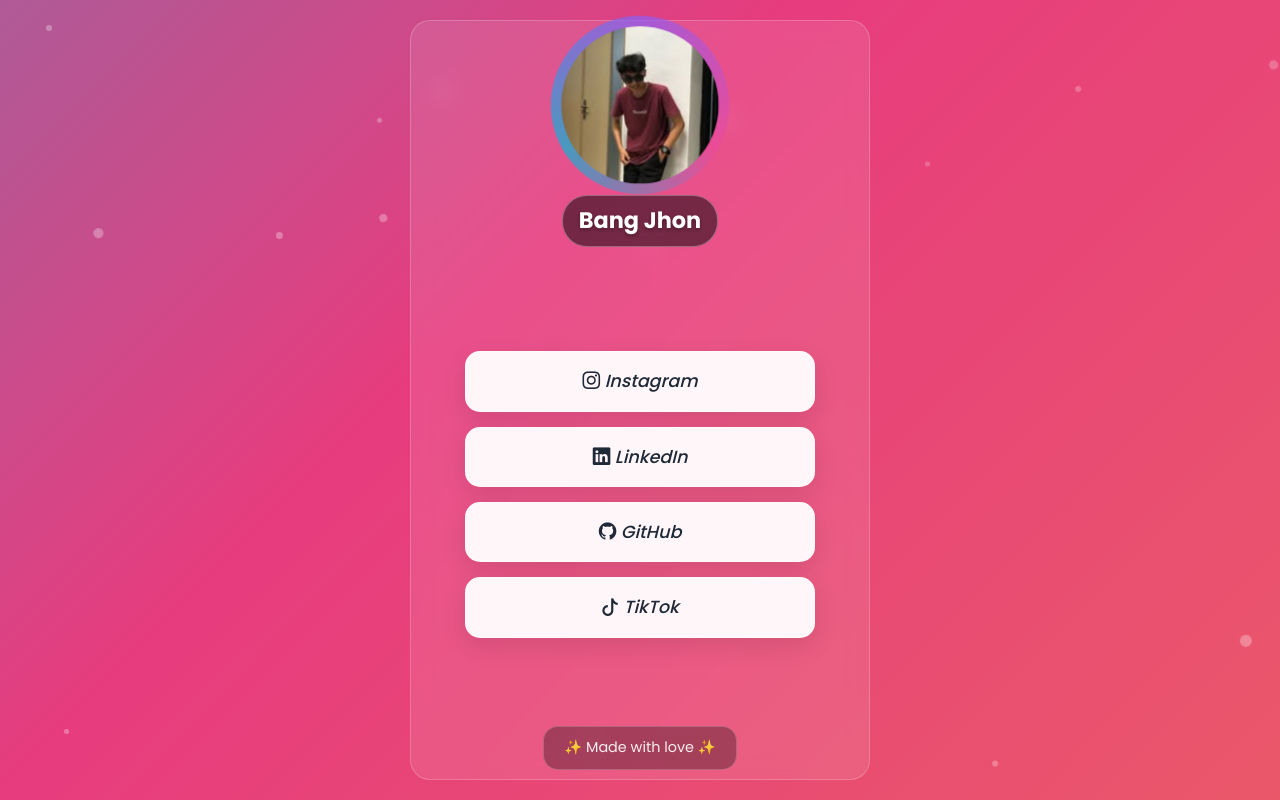
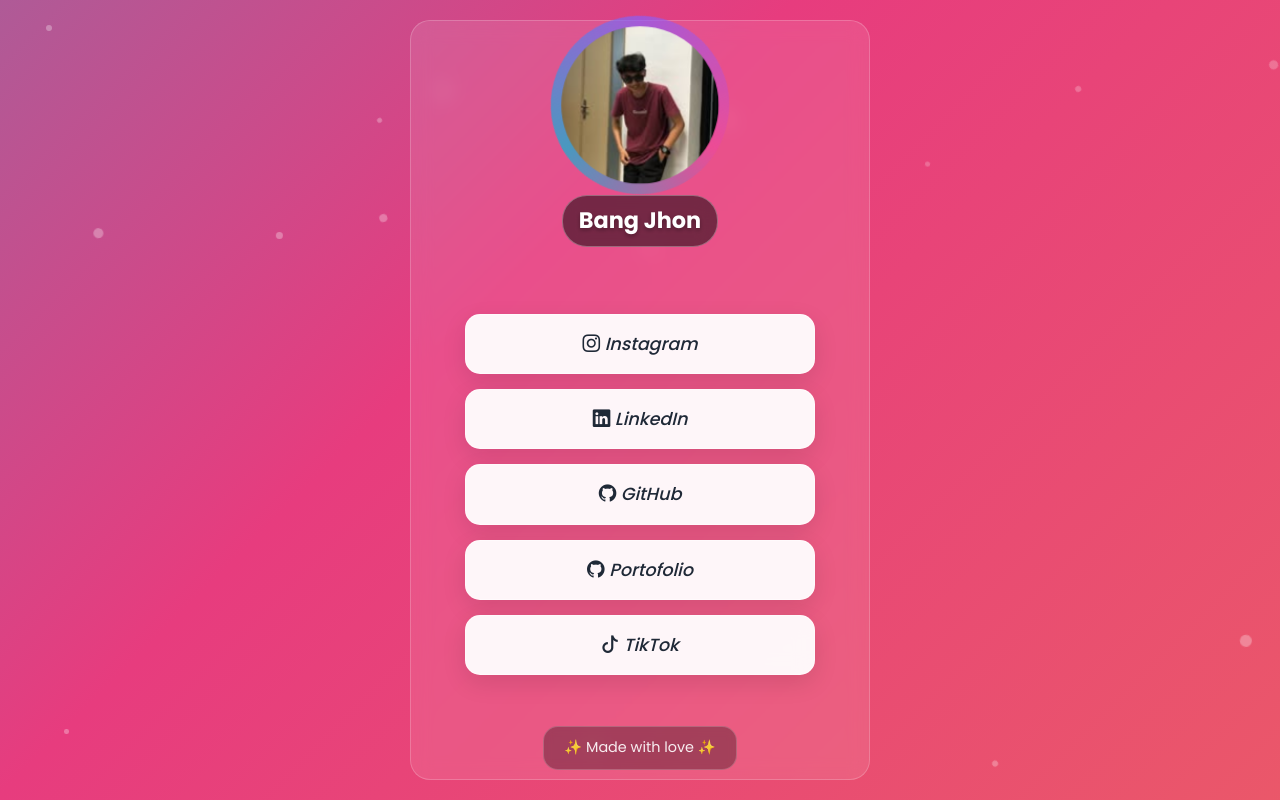
Before and after one commit to Akbar330/BangJhon, a plain HTML site: page index.html in a window 1280 px wide. Drawn offline with nearby package versions, Linux system fonts and the light colour scheme.

Commit message:
Update index.html

```diff
--- a/index.html
+++ b/index.html
@@ -39,6 +39,7 @@
             <a href="https://instagram.com/akbr_muhammd" onclick="createRipple(event)"><i class="bi bi-instagram"> Instagram </i></a>
             <a href="https://linkedin.com/in/muhammad-akbar-alhariri-693070323/" onclick="createRipple(event)"><i class="bi bi-linkedin"> LinkedIn </i></a>
             <a href="https://github.com/Akbar330" onclick="createRipple(event)"><i class="bi bi-github"> GitHub </i></a>
+            <a href="https://akbar330.github.io/portofolio/" onclick="createRipple(event)"><i class="bi bi-github"> Portofolio </i></a>
             <a href="https://tiktok.com/@pecintagetea" onclick="createRipple(event)"><i class="bi bi-tiktok"> TikTok </i></a>
         </div>
 
```
